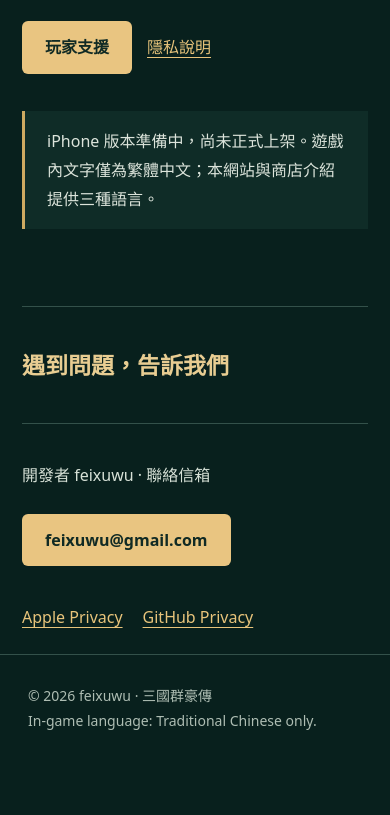
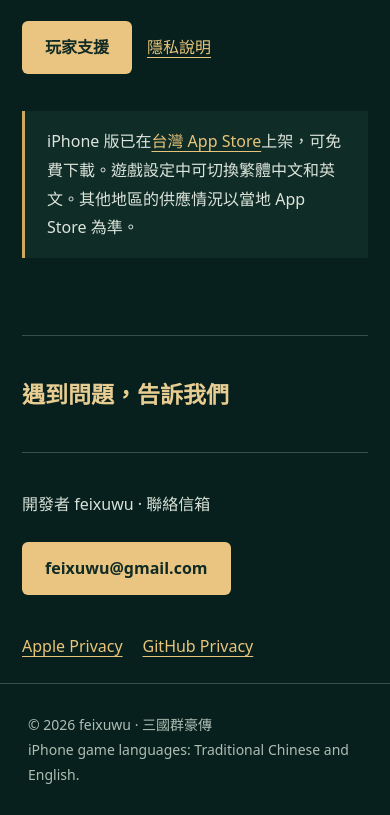
Before and after one commit to feixuwu/sango-heroes-support, a plain HTML site: page index.html in a window 390 px wide. Shown: the part 510-1325 px from the top of the page. Before the commit the page ends 1272 px from the top, so only its background shows below. Drawn offline with Linux system fonts and the light colour scheme.

Commit message:
docs: align index.html iPhone copy with Taiwan App Store

```diff
--- a/index.html
+++ b/index.html
@@ -1,18 +1,18 @@
-<!doctype html><html lang="zh-Hant"><head><meta charset="utf-8"><meta name="viewport" content="width=device-width,initial-scale=1"><meta name="description" content="三國群豪傳 / Three Kingdoms: Heroic Tales — official player support and privacy information. In-game language: Traditional Chinese."><title>三國群豪傳 · 玩家支援</title><link rel="stylesheet" href="site.css"><script defer src="site.js"></script></head><body><header><a class="brand" href="index.html" data-nav>三國群豪傳</a><nav><a href="support.html" data-nav>玩家支援 · Support</a><a href="privacy.html" data-nav>隱私 · Privacy</a></nav></header><main><div class="languages" aria-label="Website language">
+<!doctype html><html lang="zh-Hant"><head><meta charset="utf-8"><meta name="viewport" content="width=device-width,initial-scale=1"><meta name="description" content="三國群豪傳 / Three Kingdoms: Heroic Tales — official player support and privacy information. iPhone game languages: Traditional Chinese and English."><title>三國群豪傳 · 玩家支援</title><link rel="stylesheet" href="site.css"><script defer src="site.js"></script></head><body><header><a class="brand" href="index.html" data-nav>三國群豪傳</a><nav><a href="support.html" data-nav>玩家支援 · Support</a><a href="privacy.html" data-nav>隱私 · Privacy</a></nav></header><main><div class="languages" aria-label="Website language">
 <a data-choice="zh-Hans" href="index.html?lang=zh-Hans">简体中文</a>
 <a data-choice="zh-Hant" href="index.html?lang=zh-Hant">繁體中文</a>
 <a data-choice="en-US" href="index.html?lang=en-US">English</a>
 </div>
 <section lang="zh-Hans" data-language="zh-Hans" data-title="三国群豪传 · 三国群豪传">
 <div class="eyebrow">THREE KINGDOMS · HEROIC TALES</div><h1>三国群豪传</h1>
-<div class="hero"><p class="lead">群豪逐鹿，这一回，由你掌旗。</p><p>选择时代与君主，招揽名将、经营城池、整备军队。走上战场，亲自下达军令，开启你的三国征程。</p><a class="button" href="support.html?lang=zh-Hans">玩家支持</a><a href="privacy.html?lang=zh-Hans">隐私说明</a><p class="notice">iPhone 版本准备中，尚未正式上架。游戏内文字仅为繁体中文；本网站和商店介绍提供三种语言。</p></div><h2>遇到问题，告诉我们</h2>
+<div class="hero"><p class="lead">群豪逐鹿，这一回，由你掌旗。</p><p>选择时代与君主，招揽名将、经营城池、整备军队。走上战场，亲自下达军令，开启你的三国征程。</p><a class="button" href="support.html?lang=zh-Hans">玩家支持</a><a href="privacy.html?lang=zh-Hans">隐私说明</a><p class="notice">iPhone 版已在<a href="https://apps.apple.com/tw/app/%E4%B8%89%E5%9C%8B%E7%BE%A4%E8%B1%AA%E5%82%B3/id6826643461">台湾 App Store</a>上架，可免费下载。游戏设置中可切换繁体中文和英文。其他地区的可用性以当地 App Store 为准。</p></div><h2>遇到问题，告诉我们</h2>
 <div class="contact"><p>开发者 feixuwu · 联系邮箱</p><a class="button" href="mailto:feixuwu@gmail.com">feixuwu@gmail.com</a></div></section>
 <section lang="zh-Hant" data-language="zh-Hant" data-title="三國群豪傳 · 三國群豪傳">
 <div class="eyebrow">THREE KINGDOMS · HEROIC TALES</div><h1>三國群豪傳</h1>
-<div class="hero"><p class="lead">群豪逐鹿，這一回，由你掌旗。</p><p>選擇時代與君主，招攬名將、經營城池、整備軍隊。走上戰場，親自下達軍令，開啟你的三國征程。</p><a class="button" href="support.html?lang=zh-Hant">玩家支援</a><a href="privacy.html?lang=zh-Hant">隱私說明</a><p class="notice">iPhone 版本準備中，尚未正式上架。遊戲內文字僅為繁體中文；本網站與商店介紹提供三種語言。</p></div><h2>遇到問題，告訴我們</h2>
+<div class="hero"><p class="lead">群豪逐鹿，這一回，由你掌旗。</p><p>選擇時代與君主，招攬名將、經營城池、整備軍隊。走上戰場，親自下達軍令，開啟你的三國征程。</p><a class="button" href="support.html?lang=zh-Hant">玩家支援</a><a href="privacy.html?lang=zh-Hant">隱私說明</a><p class="notice">iPhone 版已在<a href="https://apps.apple.com/tw/app/%E4%B8%89%E5%9C%8B%E7%BE%A4%E8%B1%AA%E5%82%B3/id6826643461">台灣 App Store</a>上架，可免費下載。遊戲設定中可切換繁體中文和英文。其他地區的供應情況以當地 App Store 為準。</p></div><h2>遇到問題，告訴我們</h2>
 <div class="contact"><p>開發者 feixuwu · 聯絡信箱</p><a class="button" href="mailto:feixuwu@gmail.com">feixuwu@gmail.com</a></div></section>
 <section lang="en-US" data-language="en-US" data-title="Three Kingdoms: Heroic Tales · Three Kingdoms: Heroic Tales">
 <div class="eyebrow">THREE KINGDOMS · HEROIC TALES</div><h1>Three Kingdoms: Heroic Tales</h1>
-<div class="hero"><p class="lead">Rival warlords. Your campaign to lead.</p><p>Choose an era and a ruler. Recruit officers, develop cities and prepare an army. Take command on the battlefield and make each campaign your own.</p><a class="button" href="support.html?lang=en-US">Player support</a><a href="privacy.html?lang=en-US">Privacy</a><p class="notice">The iPhone release is in preparation and is not yet on the App Store. In-game text is Traditional Chinese only. This website and store descriptions are available in three languages.</p></div><h2>Let us help you get back to your campaign</h2>
+<div class="hero"><p class="lead">Rival warlords. Your campaign to lead.</p><p>Choose an era and a ruler. Recruit officers, develop cities and prepare an army. Take command on the battlefield and make each campaign your own.</p><a class="button" href="support.html?lang=en-US">Player support</a><a href="privacy.html?lang=en-US">Privacy</a><p class="notice">The iPhone version is available as a free download on the <a href="https://apps.apple.com/tw/app/%E4%B8%89%E5%9C%8B%E7%BE%A4%E8%B1%AA%E5%82%B3/id6826643461">Taiwan App Store</a>. Switch between Traditional Chinese and English in the game settings. Availability in other regions depends on your local App Store.</p></div><h2>Let us help you get back to your campaign</h2>
 <div class="contact"><p>Developer feixuwu · Contact</p><a class="button" href="mailto:feixuwu@gmail.com">feixuwu@gmail.com</a></div></section>
-<div class="links"><a href="https://www.apple.com/legal/privacy/">Apple Privacy</a><a href="https://docs.github.com/en/site-policy/privacy-policies/github-general-privacy-statement">GitHub Privacy</a></div></main><footer>© 2026 feixuwu · 三國群豪傳<br>In-game language: Traditional Chinese only.</footer></body></html>
+<div class="links"><a href="https://www.apple.com/legal/privacy/">Apple Privacy</a><a href="https://docs.github.com/en/site-policy/privacy-policies/github-general-privacy-statement">GitHub Privacy</a></div></main><footer>© 2026 feixuwu · 三國群豪傳<br>iPhone game languages: Traditional Chinese and English.</footer></body></html>
```
